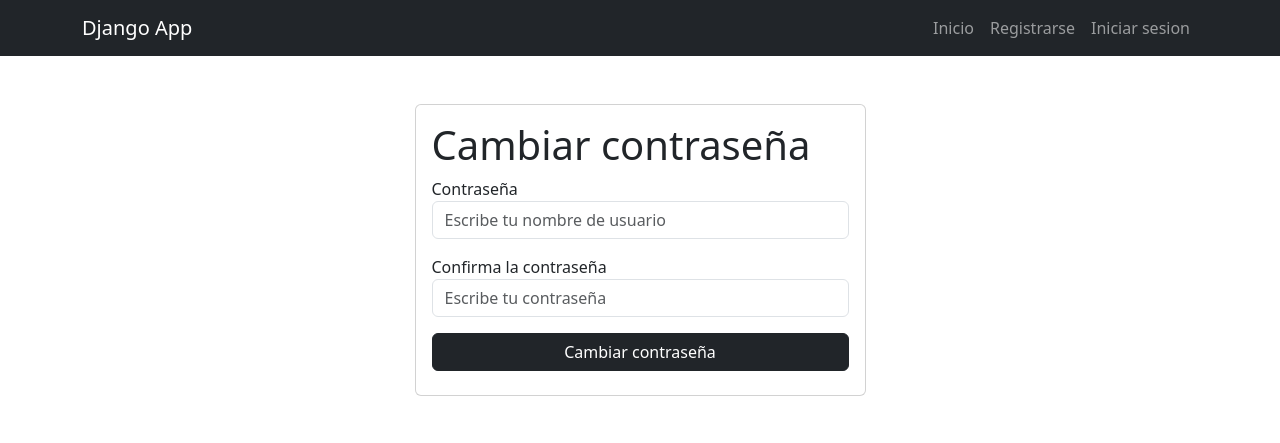
After one commit to Manuellzz/django-auth-crud-1, a Django app: page /password/change in a window 1280 px wide. The commit adds this page. Shown: the top 443 px of the page. Run offline with Django 4.2, Linux system fonts and the light colour scheme.

Commit message:
change password

```diff
--- /dev/null
+++ b/tasks/templates/change_password.html
@@ -0,0 +1,38 @@
+{% extends "layout/base.html" %} {% block content %}
+<main class="container py-5">
+  <div class="row justify-content-center">
+    <div class="col-md-5">
+      <form method="POST" class="card card-body">
+        <h1>Cambiar contraseña</h1>
+
+        {% csrf_token %}
+
+        <div class="mb-3">
+          <label for="password1">Contraseña</label>
+          <input
+            type="password"
+            name="password1"
+            id="password1"
+            class="form-control"
+            placeholder="Escribe tu nombre de usuario"
+          />
+        </div>
+
+        <div class="mb-3">
+          <label for="password2">Confirma la contraseña</label>
+          <input
+            type="password"
+            name="password2"
+            id="password2"
+            class="form-control"
+            placeholder="Escribe tu contraseña"
+          />
+        </div>
+
+        <button class="btn btn-dark">Cambiar contraseña</button>
+        <h2>{{ alert }}</h2>
+      </form>
+    </div>
+  </div>
+</main>
+{% endblock %}
--- a/tasks/templates/layout/base.html
+++ b/tasks/templates/layout/base.html
@@ -45,6 +45,11 @@
               >
             </li>
             <li class="nav-item">
+              <a class="nav-link" href="{% url 'change_password' %}"
+                >Cambiar contraseña</a
+              >
+            </li>
+            <li class="nav-item">
               <a class="nav-link" href="{% url 'logout' %}">Cerrar sesion</a>
             </li>
             {% else %}
--- a/tasks/urls.py
+++ b/tasks/urls.py
@@ -6,6 +6,7 @@ urlpatterns = [
     path("signup/", views.signup, name="signup"),
     path("logout/", views.signout, name="logout"),
     path("login/", views.signin, name="login"),
+    path("password/change", views.change_password, name="change_password"),
     path("tasks/", views.tasks, name="tasks"),
     path("tasks/done", views.tasks_done, name="tasks_done"),
     path("tasks/create/", views.create_tasks, name="create_tasks"),
--- a/tasks/views.py
+++ b/tasks/views.py
@@ -53,6 +53,25 @@ def signin(request):
         else:
             login(request, user)
             return redirect('tasks')
+
+def change_password(request):
+    if request.method == 'GET':
+        return render(request,'change_password.html')
+    else:
+        if request.POST['password1'] == request.POST['password2']:
+            try:
+                user = User.objects.get(username=request.user.username)
+                user.set_password(request.POST['password1'])
+                user.save()
+                login(request, user)
+                return redirect('tasks')
+            except:
+                return render(request, 'change_password.html',{
+                    'alert': 'El usuario ya existe'
+                })
+        return render(request, 'change_password.html',{
+            'alert': 'Las contraseñas no son iguales'
+        })
 
 @login_required
 def tasks(request):
```
